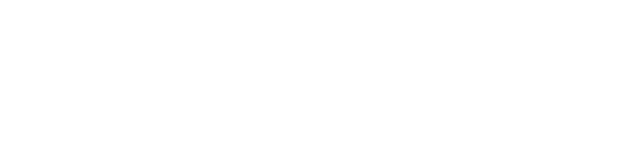
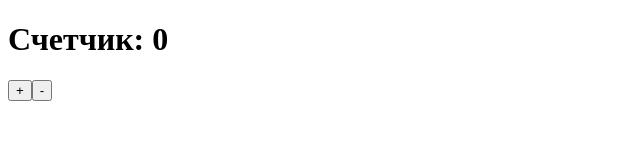
Before and after one commit to mur4ik18/vue-tutor, a plain HTML site: page index.html in a window 1280 px wide. Shown: the whole page, without its empty margins (0-640 px from the left). Drawn offline with nearby package versions, Linux system fonts and the light colour scheme.

Commit message:
first lesson

```diff
--- a/index.html
+++ b/index.html
@@ -5,13 +5,23 @@
     <meta name="viewport" content="width=device-width, initial-scale=1.0">
     <title>vue-tutor</title>
     <link rel="stylesheet" href="./style.css">
+
 </head>
 <body>
 
+    <div class="container" id="app">
+        <div class="card">
+            <h1>Счетчик: {{ counter }}</h1>
+            <div>
+                <button class="btn">+</button>
+                <button class="btn">-</button>
+            </div>
+        </div>
+    </div>
 
 
-
-
+    <!-- import vue -->
+    <script src="https://unpkg.com/vue@next"></script>
+    <script src="./script.js"></script>
 </body>
-<script src="./script.js"></script>
 </html>
--- a/script.js
+++ b/script.js
@@ -0,0 +1,12 @@
+const App = {
+    data() {
+        return {
+            counter: 0
+        }
+    }
+}
+
+const app = Vue.createApp(App)
+app.mount('#app')
+// or
+// Vue.createApp(App).mount('#app')
```
